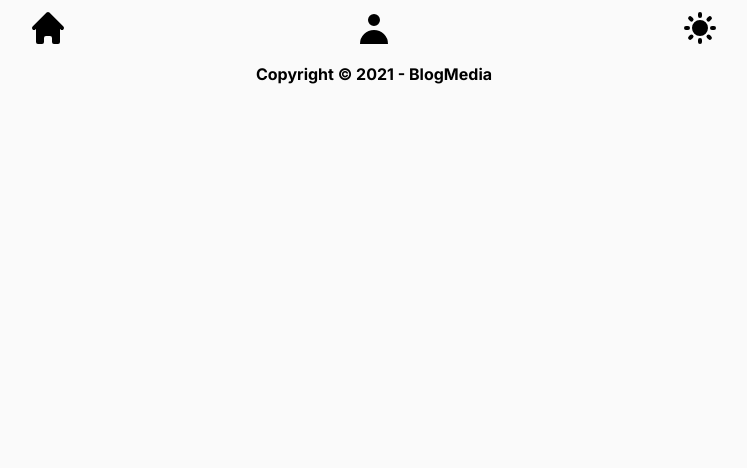
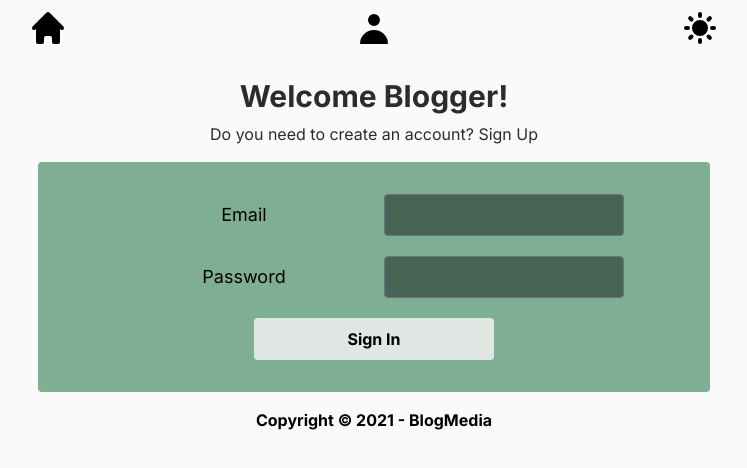
Before and after one commit to makyfj/BlogMedia, a Next.js app in the folder client-next/: page /signin in a window 1280 px wide. Shown: the top 468 px of the page, without its empty margins (266-1013 px from the left). Built offline with nearby package versions, Linux system fonts and the light colour scheme.

Commit message:
chore: adding signin page

```diff
--- a/client-next/src/pages/signin.tsx
+++ b/client-next/src/pages/signin.tsx
@@ -1,4 +1,5 @@
 import { useState, useEffect } from "react";
+import Link from "next/link";
 import { useForm, SubmitHandler } from "react-hook-form";
 import { gql, useMutation } from "@apollo/client";
 import { useRouter } from "next/router";
@@ -6,8 +7,131 @@ import { useRouter } from "next/router";
 import ErrorMutation from "../components/errorMutation";
 import Spinner from "../components/spinner";
 
+const SIGN_IN_MUTATION = gql`
+  mutation Signin($email: String!, $password: String!) {
+    signin(credentials: { email: $email, password: $password }) {
+      userErrors {
+        message
+      }
+      token
+    }
+  }
+`;
+
+interface SignInInputs {
+  email: string;
+  password: string;
+}
+
 const SignInPage = () => {
-  return <div></div>;
+  const router = useRouter();
+
+  const [errorMutation, setErrorMutation] = useState<string | null>(null);
+
+  const [signin, { data, loading, reset }] = useMutation(SIGN_IN_MUTATION);
+
+  const {
+    register,
+    handleSubmit,
+    formState: { errors },
+  } = useForm<SignInInputs>();
+
+  const onSubmit: SubmitHandler<SignInInputs> = (data) => {
+    signin({ variables: data });
+  };
+
+  useEffect(() => {
+    console.log(data);
+    if (data) {
+      const { token, userErrors } = data.signin;
+
+      if (userErrors.length) {
+        setErrorMutation(userErrors[0].message);
+      } else {
+        setErrorMutation(null);
+      }
+
+      if (token === null) {
+        reset();
+      }
+
+      if (token) {
+        localStorage.setItem("token", token);
+        router.push("/");
+      }
+    }
+  }, [data, reset, router]);
+
+  return (
+    <>
+      <h1 className="heading">Welcome Blogger!</h1>
+      <p className="paragraph">
+        Do you need to create an account?{" "}
+        <Link href="/signup">
+          <a>Sign Up</a>
+        </Link>
+      </p>
+
+      <div className="form-container">
+        {errorMutation && <ErrorMutation errorMutation={errorMutation} />}
+        {loading && <Spinner />}
+        <div className="flex justify-center">
+          <form className="form" onSubmit={handleSubmit(onSubmit)}>
+            {/* Email */}
+            <div className="label">
+              <label htmlFor="email">Email</label>
+            </div>
+
+            <div>
+              <input
+                type="email"
+                id="email"
+                {...register("email", {
+                  required: "The email field is required",
+                })}
+                className="input"
+              />
+              {errors.email && (
+                <p className="input-error-form">{errors.email.message}</p>
+              )}
+            </div>
+
+            {/* Password */}
+            <div className="label">
+              <label htmlFor="password">Password</label>
+            </div>
+
+            <div>
+              <input
+                type="password"
+                id="password"
+                {...register("password", {
+                  required: "The password field is required",
+                  minLength: {
+                    value: 5,
+                    message: "Length should be 5 characters",
+                  },
+                })}
+                className="input"
+              />
+              {errors.password && (
+                <p className="input-error-form">{errors.password.message}</p>
+              )}
+            </div>
+
+            {/* Submit */}
+
+            <div className="button-container">
+              <button className="button" type="submit">
+                Sign In
+              </button>
+            </div>
+          </form>
+        </div>
+      </div>
+      <div className="mb-4" />
+    </>
+  );
 };
 
 export default SignInPage;
```
